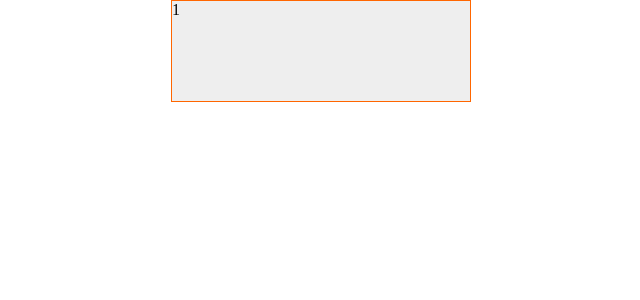
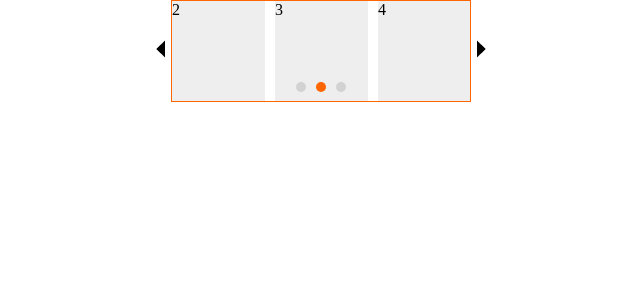
Before and after one commit to zhiquanli-web/utils, a Vue app: page /#/home in a window 1280 px wide. Shown: the top 300 px of the page, without its empty margins (319-959 px from the left). Built offline with nearby package versions, Linux system fonts and the light colour scheme.

Commit message:
规范化变量名

```diff
--- a/src/components/Swiper/index.vue
+++ b/src/components/Swiper/index.vue
@@ -21,9 +21,11 @@
           :key="item"
           :style="{
             width:
-              Math.ceil((swiperWidth - space * (pageSize - 1)) / pageSize) +
-              'px',
-            marginRight: `${space}px`,
+              Math.ceil(
+                (swiperWidth - spaceBetween * (slidesPerView - 1)) /
+                  slidesPerView
+              ) + 'px',
+            marginRight: `${spaceBetween}px`,
           }"
         >
           {{ item }}
@@ -31,12 +33,12 @@
       </div>
     </div>
     <!-- 左右按钮 -->
-    <template v-if="showBtn">
+    <template v-if="navigation">
       <div class="swiper-btn-prev" @click="turn('prev')"></div>
       <div class="swiper-btn-next" @click="turn('next')"></div>
     </template>
     <!-- 导航按钮 -->
-    <template v-if="showNav">
+    <template v-if="pagination">
       <ul class="nav-list">
         <li
           v-for="(item, navIndex) in navCount"
@@ -69,22 +71,22 @@ export default {
       default: () => [],
       required: true,
     },
-    pageSize: {
+    slidesPerView: {
       // 一屏展示个数
       type: Number,
       default: 1,
     },
-    showNav: {
+    pagination: {
       // 是否展示导航
       type: Boolean,
       default: false,
     },
-    showBtn: {
+    navigation: {
       // 是否展示左右按钮
       type: Boolean,
       default: false,
     },
-    space: {
+    spaceBetween: {
       // 滑块间间隔距离
       type: Number,
       default: 0,
@@ -109,10 +111,12 @@ export default {
     this.itemArr = this.$refs["swiper-item"]; // 滑块集合
     this.$nextTick(() => {
       this.navCount =
-        this.itemArr.length - (this.pageSize - 1) <= 0
+        this.itemArr.length - (this.slidesPerView - 1) <= 0
           ? 1
-          : this.itemArr.length - (this.pageSize - 1);
-      this.itemWidth = Math.ceil(this.itemArr[0].offsetWidth + this.space); // 单个滑块的宽度
+          : this.itemArr.length - (this.slidesPerView - 1);
+      this.itemWidth = Math.ceil(
+        this.itemArr[0].offsetWidth + this.spaceBetween
+      ); // 单个滑块的宽度
       this.left = 0 - this.itemWidth * this.index; // 容器的初始left值
       this.swiper.style.left = this.left + "px"; // 设置容器的初始位置
       this.isMobile = "ontouchstart" in window; // 判断移动端还是pc端
--- a/src/views/Home.vue
+++ b/src/views/Home.vue
@@ -1,6 +1,14 @@
 <template>
   <div class="home-container">
-    <Swiper :list="data" />
+    <Swiper
+      :list="data"
+      autoplay
+      :slidesPerView="3"
+      pagination
+      navigation
+      :spaceBetween="10"
+      :duration="1000"
+    />
   </div>
 </template>
 
@@ -12,7 +20,7 @@ export default {
   name: "Home",
   data() {
     return {
-      data: [1, 2, 3],
+      data: [1, 2, 3, 4, 5],
     };
   },
 };
```
